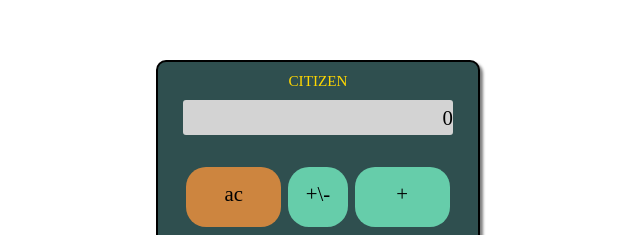
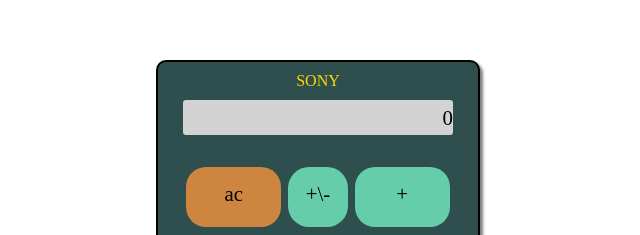
Before and after one commit to Vlad1m1rne/calculator, a plain HTML site: page index.html in a window 1280 px wide. Shown: the top 235 px of the page, 322-962 px from the left. Drawn offline with Linux system fonts and the light colour scheme.

Commit message:
sony label

```diff
--- a/index.html
+++ b/index.html
@@ -7,7 +7,7 @@
 </head>
 <body>
 <div class="calc">
-  <div class="citizen">CITIZEN</div>
+  <div class="citizen">SONY</div>
   <div class="screen">
     <p class="znak1"></p>
     <p class='screen1'>0</p>
@@ -36,20 +36,6 @@
 
 </div>
 
-
-
-
-
-
-
-
-
-
-
-
-
-
-
 <script src="./main.js"></script>
 </body>
 </html>
--- a/style.css
+++ b/style.css
@@ -12,7 +12,7 @@
 .citizen{
 text-align: center;
 color: gold;
-font-size: 0.95em;
+font-size: 1em;
 }
 .screen{
   margin: auto;
```
